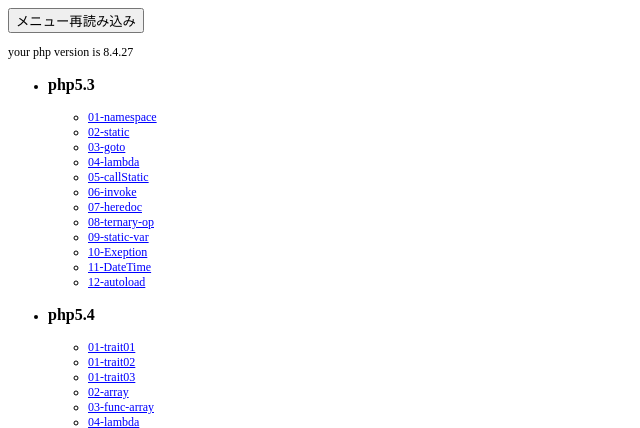
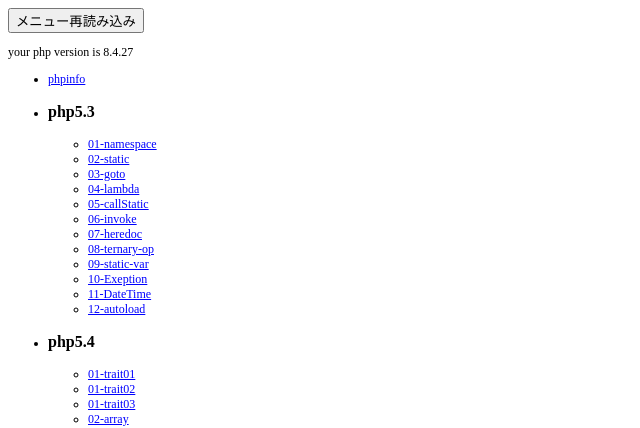
Before and after one commit to artyamamoto/php-test, a PHP site: page /menu.php in a window 1280 px wide. Shown: the top 428 px of the page, without its empty margins (0-640 px from the left). Run offline with PHP 8.4, Linux system fonts and the light colour scheme.

Commit message:
phpinfoへのリンク追加

```diff
--- a/menu.php
+++ b/menu.php
@@ -25,7 +25,7 @@
 </head>
 <body>
 	<input type="button" value="メニュー再読み込み" onclick="location.reload();" />
-	<p>your php version is <?= phpversion() ?></p>
+    <p>your php version is <?= phpversion() ?></p>
 <?php
 function h($s) {
 	return htmlspecialchars($s, ENT_QUOTES);
@@ -38,6 +38,7 @@ function pr($s) {
 	sort($versions);
 ?>
 	<ul>
+        <li><a href="info.php">phpinfo</a></li>
 	<? foreach($versions as $php) :
 			$list = glob("$php/*.php");
 			sort($list);
```
